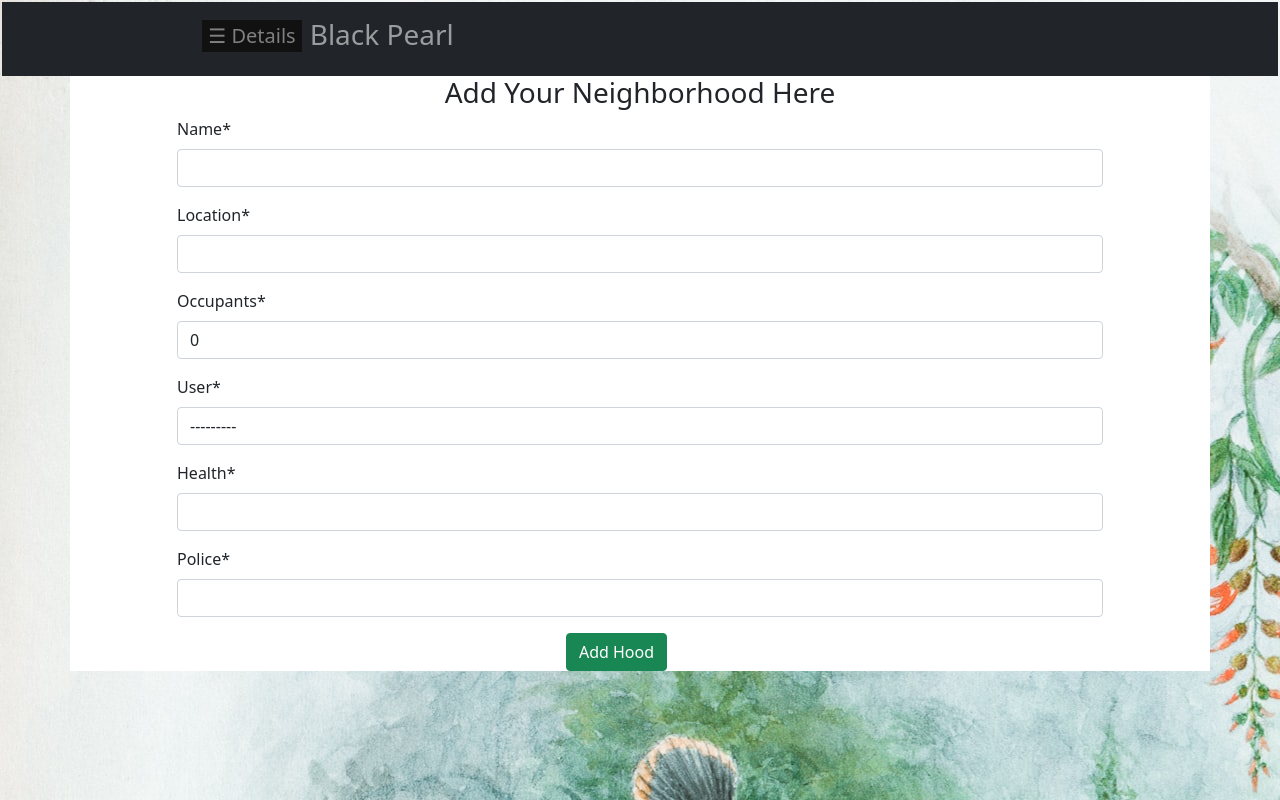
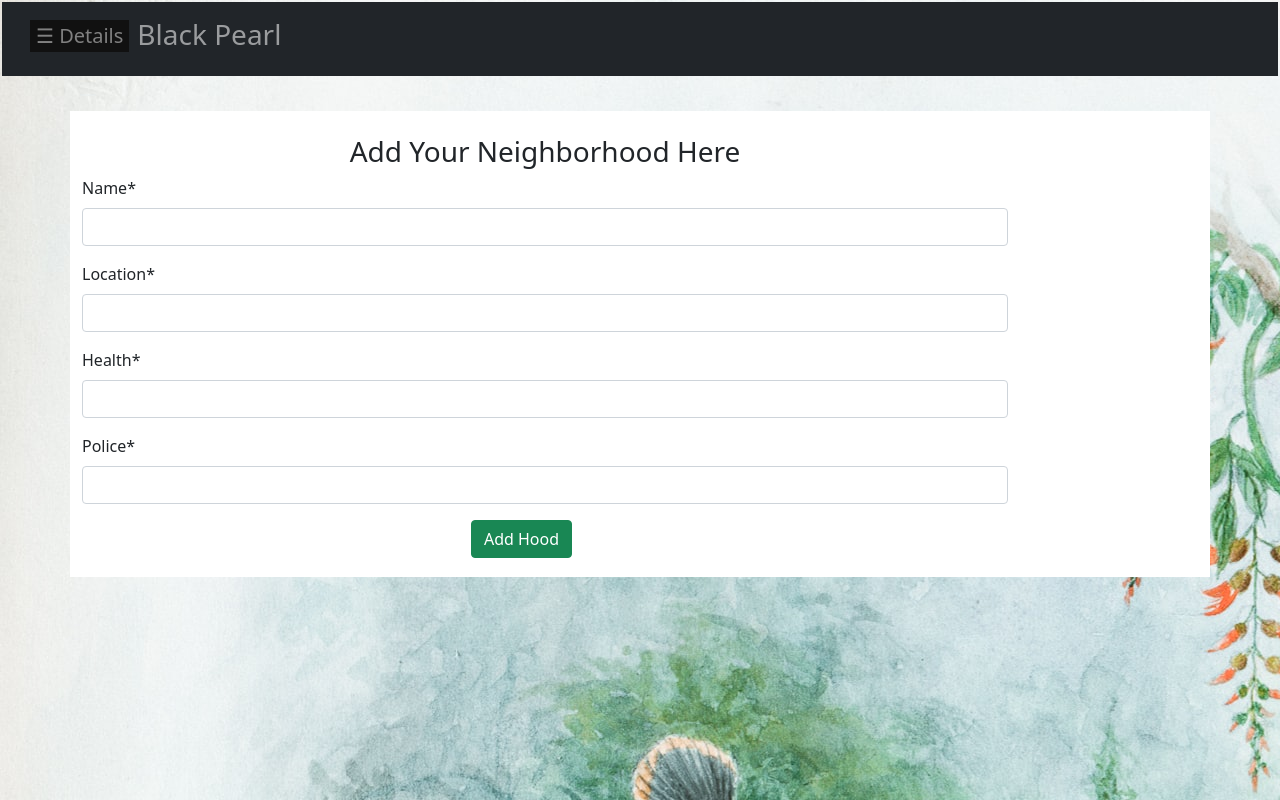
Before and after one commit to Miss-Faith/Black-Pearl, a Django app: page /new/hood/ in a window 1280 px wide. Run offline with Django 4.2, Linux system fonts and the light colour scheme; a user stored in the database is signed in; data comes from the database, SQL or seed files in the repository; both versions use the stored data as it was after the commit; some libraries are stand-ins or nearby versions.

Commit message:
fix template rendering bugs

```diff
--- a/neighbourhood/forms.py
+++ b/neighbourhood/forms.py
@@ -65,7 +65,7 @@ class UpdateNeighbourhood(forms.ModelForm):
 class NeighbourhoodForm(forms.ModelForm):
     class Meta:
         model = NeighbourHood
-        exclude = ('admin',)
+        exclude = ('user','occupants')
 
 
 class BusinessForm(forms.ModelForm):
--- a/neighbourhood/models.py
+++ b/neighbourhood/models.py
@@ -12,7 +12,7 @@ class NeighbourHood(models.Model):
     name = models.CharField(max_length=50)
     location = models.CharField(max_length=60)
     occupants=models.PositiveIntegerField(default=0)
-    user = models.ForeignKey(User, on_delete=models.CASCADE, related_name='neighbourhood')
+    user = models.ForeignKey(User, on_delete=models.CASCADE, related_name='neighbourhood', blank=True)
     health = PhoneNumberField(null = False, blank = False)
     police = PhoneNumberField(null = False, blank = False)
 
@@ -80,12 +80,12 @@ class Business(models.Model):
 class Post(models.Model):
     title = models.CharField(max_length=120, null=True)
     post = models.TextField()
-    date = models.DateTimeField(auto_now_add=True)
+    date = models.DateTimeField(auto_now_add=True, )
     user = models.ForeignKey(User, on_delete=models.CASCADE, related_name='post')
     neighbourhood = models.ForeignKey(NeighbourHood, on_delete=models.CASCADE, related_name='post')
 
     def __str__(self):
-        return str(self.id)
+        return str(self.title)
 
     @classmethod
     def get_post_by_neighbourhood(cls,neighbourhood_id):
--- a/neighbourhood/templates/navbar.html
+++ b/neighbourhood/templates/navbar.html
@@ -2,7 +2,7 @@
 <nav class="navbar navbar-expand-lg navbar-dark bg-dark" id="navMain">
   <div class="container navigation wow fadeInLeft animated animated" data-wow-delay=".5s" style="visibility: visible; animation-delay: 0.5s; animation-name: fadeInLeft;">
     <div class="collapse navbar-collapse" id="navbarNav">
-      <ul class="navbar-nav mx-auto">
+      <ul class="navbar-nav">
         <li class="nav-item" style="margin-top: 0.6rem; ">
           <button class="openbtn " onclick="openNav()">&#9776; Details</button>
         </li>
--- a/neighbourhood/templates/newhood.html
+++ b/neighbourhood/templates/newhood.html
@@ -1,18 +1,23 @@
 {% extends 'base.html' %}
 {% load crispy_forms_tags %}
 {% block content %}
-<div class="container bg-white newhood">
-    <div class="row">
-        <div class="col-md-1"></div>
+<div>
+    <br>
+    <div class="container bg-white">
+        <div class="row" style="margin-top: 1%;">
             <div class="col-md-10">
+                <br>
                 <h3 class="text-center">Add Your Neighborhood Here</h3>
-            <form action="" method="post" enctype="multipart/form-data" novalidate>
+                <form action="" method="post">
                     {% csrf_token %}
                     {{ form|crispy }}
-                <button style="margin-left: 42%;" class="btn btn-md btn-success">Add Hood</button>
+                    <button type="submit" style="margin-left: 42%; margin-bottom: 2%;" class="btn btn-md btn-success">Add Hood</button>
+                    <br>
                 </form>
             </div>
+            <br>
         </div>
 
     </div>
+</div>
 {% endblock %}
--- a/neighbourhood/urls.py
+++ b/neighbourhood/urls.py
@@ -13,7 +13,6 @@ urlpatterns = [
     path('new/hood/',create_neighbourhood, name='newHood'),
     path('all/hoods/',neighbourhoods, name='allHoods'),
     path('neighborhood/<neighbour_id>',neighbourhood_details, name='pickHood'),
-    path('new/business/',create_business, name='newBusiness'),
     path('post/', new_post, name='post'),
     path('search/', search_results, name='search'),
     path('occupants/<hood_id>', hood_occupants, name='occupants'),
--- a/neighbourhood/views.py
+++ b/neighbourhood/views.py
@@ -120,14 +120,14 @@ def neighbourhoods(request):
 
 @login_required()
 def create_neighbourhood(request):
-
-    if request.method=='post':
-        form=NeighbourhoodForm(request.POST,request.files)
+    user = request.user
+    if request.method=='POST':
+        form=NeighbourhoodForm(request.POST,request.FILES)
         if form.is_valid:
-            neighbour=form.save(commit=False)
-            neighbour.user=user
-            neighbour.save()
-            return redirect(index)
+            neighbourhood=form.save(commit=False)
+            neighbourhood.user = user
+            neighbourhood.save()
+            return redirect('index')
 
     else:
         form=NeighbourhoodForm()
@@ -147,34 +147,16 @@ def neighbourhood_details(request,neighbour_id):
             name = form.data.get('name')
             email = form.data.get('email')
             description = form.data.get('description')
-            post = form.save(commit=False)
-            post.user = user
-            post.save()
+            business = form.save(commit=False)
+            business.user = user
+            business.neighbourhood = user.profile.neighbourhood
+            business.save()
             return redirect('index')
 
     else:
         form = BusinessForm()
 
     return render(request,'singlehood.html',{"details":details, "business":business, "posts":posts, 'form':form})
-
-def create_business(request):
-    '''
-    View function to post a message
-    '''
-    user = request.user
-
-    if request.method == 'POST':
-        form = BusinessForm(request.POST, request.FILES)
-        if form.is_valid:
-            post = form.save(commit=False)
-            post.user = user
-            post.neighbourhood = user.profile.neighbourhood
-            post.save()
-            return redirect(index)
-
-    else:
-        form = BusinessForm()
-    return render(request, 'new-business.html', {"form":form})
 
 
 @login_required()
@@ -184,10 +166,10 @@ def new_post(request):
     if request.method =='POST':
         form = PostForm(request.POST,request.FILES)
         if form.is_valid():
-            project = form.save(commit=False)
-            project.user = user
-            project.user_profile = posts
-            project.save()
+            post = form.save(commit=False)
+            post.user = user
+            post.neighbourhood = user.profile.neighbourhood
+            post.save()
         return redirect('index')
 
     else:
```
Also changed, not shown: db.sqlite3. Lines whose indentation alone changed are shown as unchanged.
